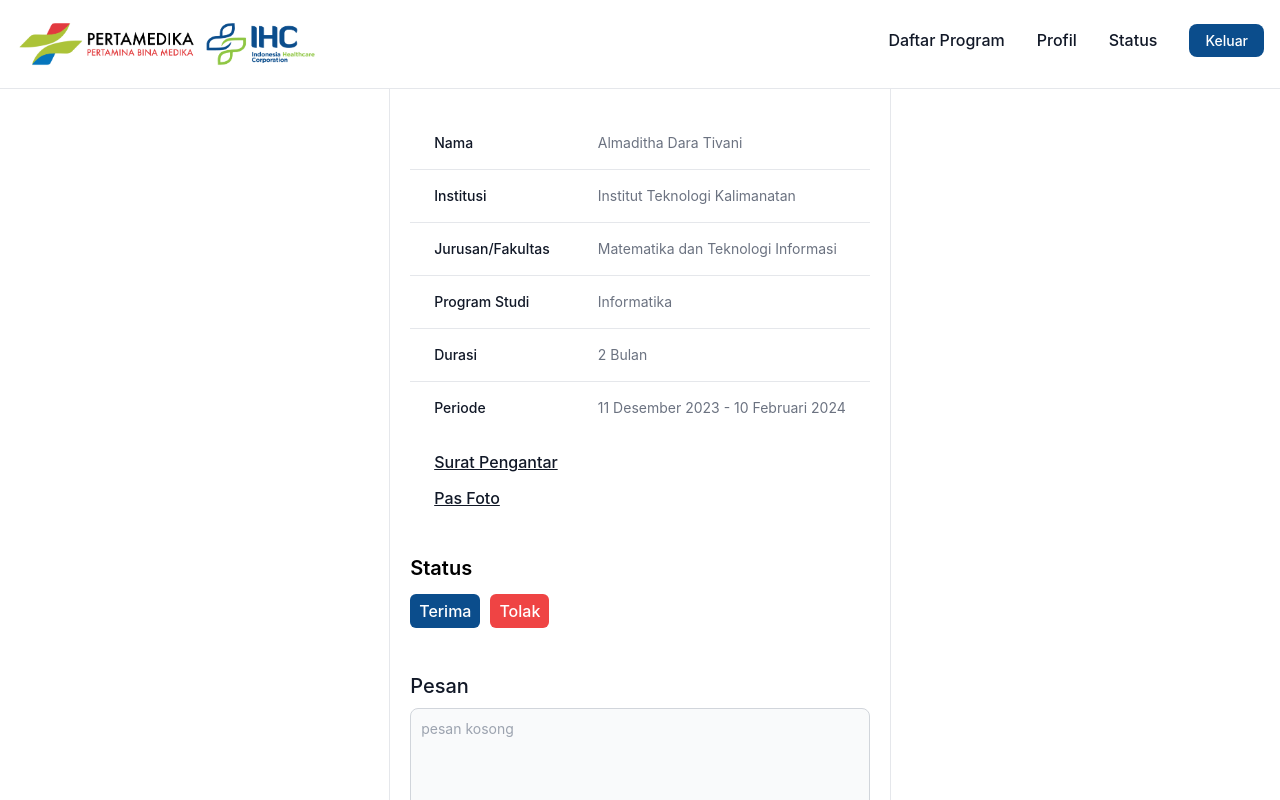
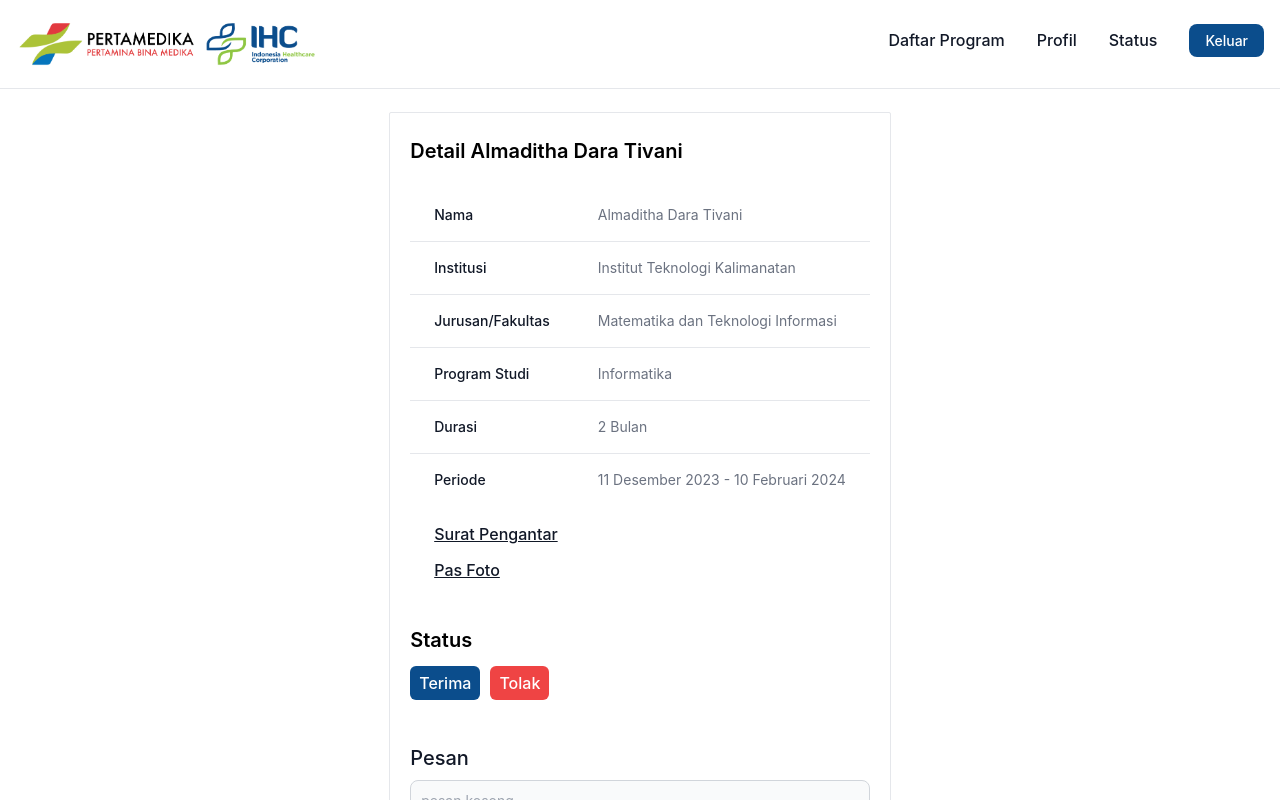
Before and after one commit to carolineadicahya/website_kp, a React (Vite) app: page /detail_peserta in a window 1280 px wide. Shown: the top 800 px of the page. Built offline with nearby package versions, Linux system fonts and the light colour scheme.

Commit message:
dark mode+error

```diff
--- a/src/App.jsx
+++ b/src/App.jsx
@@ -13,6 +13,7 @@ import {
 // import { FontAwesomeIcon } from "@fortawesome/react-fontawesome";
 
 import RootLayout from "./layouts/RootLayout";
+import Error from "./pages/Error";
 
 import LandingPages from "./pages/LandingPage";
 import Register from "./pages/Register";
@@ -48,6 +49,7 @@ const router = createBrowserRouter(
       <Route path="/data_pendidikan" element={<DataPendidikan />} />
       <Route path="/data_magang" element={<DataMagang />} />
       <Route path="/lampiran" element={<DataLampiran />} />
+      <Route path="/error" element={<Error />} />
     </Route>
   )
 );
--- a/src/components/stepper.jsx
+++ b/src/components/stepper.jsx
@@ -13,6 +13,7 @@ const CustomStepper = ({ activeStep }) => {
             completedColor: "#1e2022",
             disabledColor: "#374151",
             size: 2,
+            dark: "ffffff",
           }}
           styleConfig={{
             activeBgColor: "#0b4d8c",
--- a/src/index.css
+++ b/src/index.css
@@ -12,7 +12,7 @@
 
   color-scheme: light dark;
   color: rgba(255, 255, 255, 0.87);
-  background-color: #3c4043;
+  background-color: #111827;
 
   font-synthesis: none;
   text-rendering: optimizeLegibility;
--- /dev/null
+++ b/src/pages/Error.jsx
@@ -0,0 +1,15 @@
+import error from "../assets/error.png";
+
+function Error() {
+  return (
+    <div className="flex justify-center">
+      <img
+        src={error}
+        alt="Error"
+        className="rounded-lg w-full max-w-md h-auto"
+      />
+    </div>
+  );
+}
+
+export default Error;
--- a/src/sdm/detail_peserta.jsx
+++ b/src/sdm/detail_peserta.jsx
@@ -16,7 +16,7 @@ const SDMDetail = () => {
   var periode = "11 Desember 2023 - 10 Februari 2024";
 
   return (
-    <div className="mt-10 rounded-sm border border-stroke bg-white px-5 pt-6 pb-2.5 shadow-default dark:border-gray-800 dark:bg-gray-800 dark:bg-boxdark sm:px-7.5 xl:pb-1">
+    <div className="mt-28 mb-10 rounded-sm border border-stroke bg-white px-5 pt-6 pb-2.5 shadow-default dark:border-gray-800 dark:bg-gray-800 dark:bg-boxdark sm:px-7.5 xl:pb-1">
       <h4 className="mb-6 text-left text-xl font-semibold text-black dark:text-white">
         Detail {nama}
       </h4>
--- a/src/sekre/detail_peserta.jsx
+++ b/src/sekre/detail_peserta.jsx
@@ -9,7 +9,7 @@ const SekreDetail = () => {
   var periode = "11 Desember 2023 - 10 Februari 2024";
 
   return (
-    <div className="mt-10 rounded-sm border border-stroke bg-white px-5 pt-6 pb-2.5 shadow-default dark:border-gray-800 dark:bg-gray-800 dark:bg-boxdark sm:px-7.5 xl:pb-1">
+    <div className="mt-28 mb-10 rounded-sm border border-stroke bg-white px-5 pt-6 pb-2.5 shadow-default dark:border-gray-800 dark:bg-gray-800 dark:bg-boxdark sm:px-7.5 xl:pb-1">
       <h4 className="mb-6 text-left text-xl font-semibold text-black dark:text-white">
         Detail {nama}
       </h4>
--- a/src/sekre/sekre.jsx
+++ b/src/sekre/sekre.jsx
@@ -9,7 +9,7 @@ const SDM = () => {
   const navigate = useNavigate();
 
   const handleGetStarted = () => {
-    navigate("/detail_peserta");
+    navigate("/peserta_magang");
   };
 
   var nama = [];
```
Also changed, not shown: src/assets/error.png (added).
